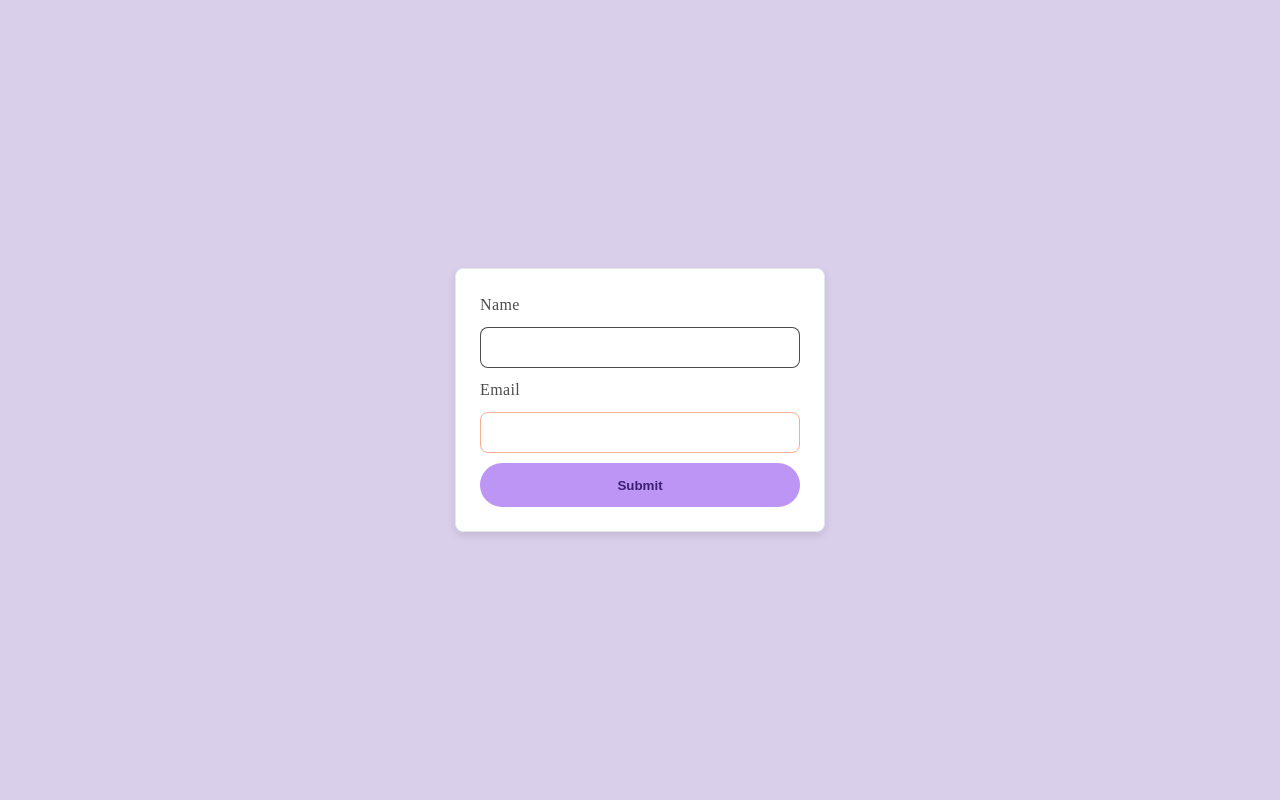
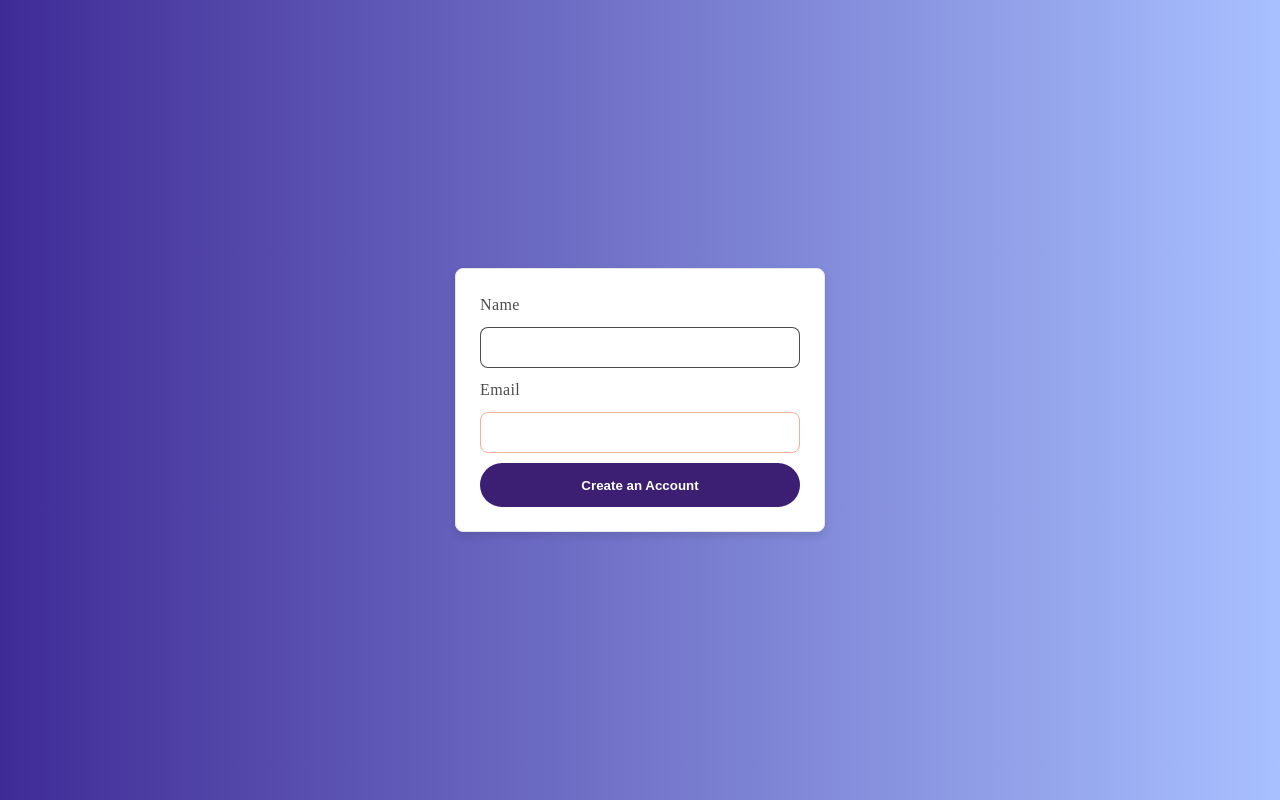
Before and after one commit to katvengo/bookly, an Angular app in the folder frontend/: page / in a window 1280 px wide. Built offline with nearby package versions, Linux system fonts and the light colour scheme.

Commit message:
Added new colors

```diff
--- a/frontend/src/app/shared/components/button/button.component.scss
+++ b/frontend/src/app/shared/components/button/button.component.scss
@@ -12,15 +12,15 @@ button {
   align-items: center;
   cursor: pointer;
   padding: 0px;
-  background-color: $primary-color;
+  background-color: $secondary-color;
   border: none;
   border-radius: 60px;
-  color: $primary-color-hover;
+  color: $white;
 
   font-weight: 600;
 }
 
 button:hover {
-  background-color: $primary-color-hover;
+  background-color: $secondary-color-hover;
   color: $white;
 }
--- a/frontend/src/app/shared/components/form/form.component.html
+++ b/frontend/src/app/shared/components/form/form.component.html
@@ -4,5 +4,5 @@
 <label>Email</label>
 <app-input [formField]="loginForm.email"></app-input>
 
-<app-button>Submit</app-button>
+<app-button>Create an Account</app-button>
 </form>
--- a/frontend/src/app/styles/tokens.scss
+++ b/frontend/src/app/styles/tokens.scss
@@ -2,7 +2,9 @@
 // CSS custom properties are defined once in src/styles.scss.
 
 $primary-color: var(--purple);
-$primary-color-hover: var(--dark-purple);
+$secondary-color: var(--dark-purple);
+$secondary-color-hover: var(--dark-purple-50);
+
 $primary-light-color: var(--white);
 $primary-dark-color: var(--dark-blue);
 
--- a/frontend/src/styles.scss
+++ b/frontend/src/styles.scss
@@ -9,6 +9,7 @@
   --purple: #bd95f5;
   --purpleLight: #dacfeb;
   --dark-purple: #3c1f72;
+  --dark-purple-50: #4a3472;
   --green: #d6f595;
   --coral: #f5af95;
   --teal: #95f5e3;
@@ -46,7 +47,7 @@ html, body {
   padding: 0;
   height: 100%;
   width: 100%;
-  background-color: var(--purpleLight);
+  background: linear-gradient(90deg, #3F2B96 0%, #A8C0FF 100%);
 }
 
 /* Global styles */
```
